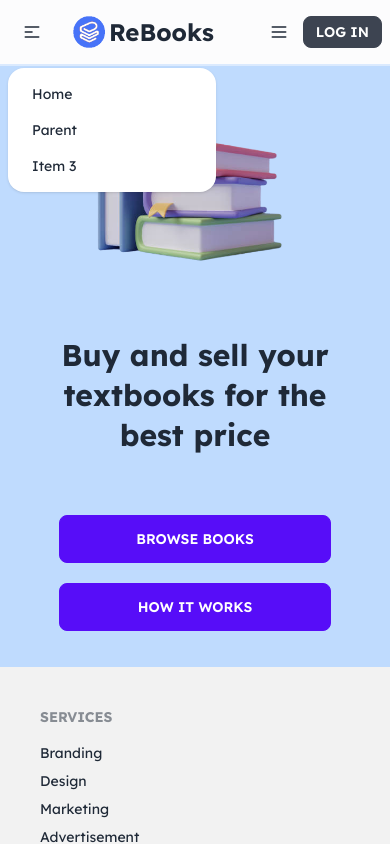
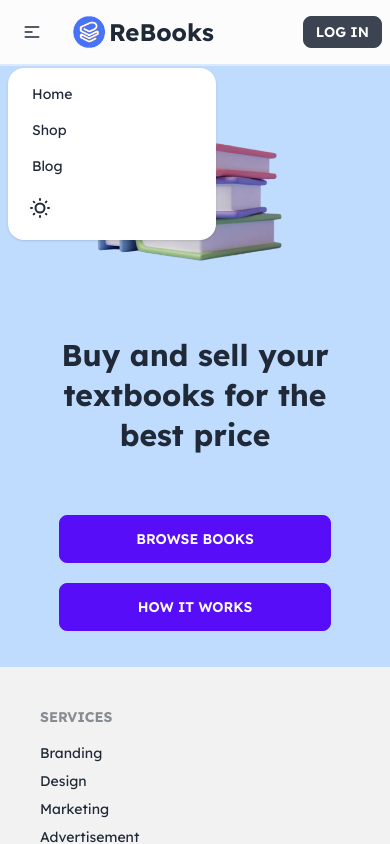
Before and after one commit to AbdullahAlAnasSaimon/Rebooks-client, a React (Create React App) app: page / in a window 390 px wide. Both pictures are taken after a click on the label 32 px from the left and 32 px from the top of the page. Shown: the top 844 px of the page. Built offline with nearby package versions, Linux system fonts and the light colour scheme; no server answers.

Commit message:
updated fake data

```diff
--- a/src/Layout/ShopLayout/ShopLayout.js
+++ b/src/Layout/ShopLayout/ShopLayout.js
@@ -40,7 +40,7 @@
             {/* <!-- Sidebar content here --> */}
             <li><Link to={`/shop`}>All Books</Link></li>
             {
-              categories.map(category => <li key={category._id}><Link to={`/shop/category/${category?.category_name}`}>{category?.category_name}</Link></li>)
+              categories.map(category => <li key={category._id}><Link to={`/shop/category/${category?._id}`}>{category?.category_name}</Link></li>)
             }
           </ul>
 
--- a/src/Pages/Shared/Header/Header.js
+++ b/src/Pages/Shared/Header/Header.js
@@ -23,13 +23,19 @@
               <svg xmlns="http://www.w3.org/2000/svg" className="h-5 w-5" fill="none" viewBox="0 0 24 24" stroke="currentColor"><path strokeLinecap="round" strokeLinejoin="round" strokeWidth="2" d="M4 6h16M4 12h8m-8 6h16" /></svg>
             </label>
             <ul tabIndex={0} className="menu menu-compact dropdown-content mt-3 p-2 shadow bg-base-100 rounded-box w-52">
-              <li><Link to='/'>Home</Link></li>
-              <li tabIndex={0}>
-                <Link className="justify-between">
-                  Parent
-                </Link>
-              </li>
-              <li><Link>Item 3</Link></li>
+            <li><Link to='/'>Home</Link></li>
+            <li tabIndex={0}><Link to='/shop'>Shop</Link></li>
+            <li><Link>Blog</Link></li>
+            <li>
+              <label className="swap swap-rotate rounded-full btn-circle">
+                {/* <!-- this hidden checkbox controls the state --> */}
+                <input type="checkbox" />
+                {/* <!-- moon icon --> */}
+                <svg className="swap-on fill-current w-6 h-6" xmlns="http://www.w3.org/2000/svg" viewBox="0 0 24 24"><path d="M21.64,13a1,1,0,0,0-1.05-.14,8.05,8.05,0,0,1-3.37.73A8.15,8.15,0,0,1,9.08,5.49a8.59,8.59,0,0,1,.25-2A1,1,0,0,0,8,2.36,10.14,10.14,0,1,0,22,14.05,1,1,0,0,0,21.64,13Zm-9.5,6.69A8.14,8.14,0,0,1,7.08,5.22v.27A10.15,10.15,0,0,0,17.22,15.63a9.79,9.79,0,0,0,2.1-.22A8.11,8.11,0,0,1,12.14,19.73Z" /></svg>
+                {/* <!-- sun icon --> */}
+                <svg className="swap-off fill-current w-6 h-6" xmlns="http://www.w3.org/2000/svg" viewBox="0 0 24 24"><path d="M5.64,17l-.71.71a1,1,0,0,0,0,1.41,1,1,0,0,0,1.41,0l.71-.71A1,1,0,0,0,5.64,17ZM5,12a1,1,0,0,0-1-1H3a1,1,0,0,0,0,2H4A1,1,0,0,0,5,12Zm7-7a1,1,0,0,0,1-1V3a1,1,0,0,0-2,0V4A1,1,0,0,0,12,5ZM5.64,7.05a1,1,0,0,0,.7.29,1,1,0,0,0,.71-.29,1,1,0,0,0,0-1.41l-.71-.71A1,1,0,0,0,4.93,6.34Zm12,.29a1,1,0,0,0,.7-.29l.71-.71a1,1,0,1,0-1.41-1.41L17,5.64a1,1,0,0,0,0,1.41A1,1,0,0,0,17.66,7.34ZM21,11H20a1,1,0,0,0,0,2h1a1,1,0,0,0,0-2Zm-9,8a1,1,0,0,0-1,1v1a1,1,0,0,0,2,0V20A1,1,0,0,0,12,19ZM18.36,17A1,1,0,0,0,17,18.36l.71.71a1,1,0,0,0,1.41,0,1,1,0,0,0,0-1.41ZM12,6.5A5.5,5.5,0,1,0,17.5,12,5.51,5.51,0,0,0,12,6.5Zm0,9A3.5,3.5,0,1,1,15.5,12,3.5,3.5,0,0,1,12,15.5Z" /></svg>
+              </label>
+            </li>
             </ul>
           </div>
           <Link to='/' className="btn btn-ghost normal-case">
@@ -56,7 +62,10 @@
           </ul>
         </div>
         <div className="navbar-end">
-          <label htmlFor="category-drawer" tabIndex={0} className="btn btn-ghost btn-circle lg:hidden">
+          <label htmlFor="category-drawer" tabIndex={0} className={`btn btn-ghost btn-circle lg:hidden ${window.location.pathname === '/shop' ? 'visible' : 'hidden'}`}>
+            <svg xmlns="http://www.w3.org/2000/svg" className="h-5 w-5" fill="none" viewBox="0 0 24 24" stroke="currentColor"><path strokeLinecap="round" strokeLinejoin="round" strokeWidth="2" d="M4 6h16M4 12h16m-16 6h16" /></svg>
+          </label>
+          <label htmlFor="dashboard-drawer" tabIndex={0} className={`btn btn-ghost btn-circle lg:hidden ${window.location.pathname === '/dashboard' ? 'visible' : 'hidden'}`}>
             <svg xmlns="http://www.w3.org/2000/svg" className="h-5 w-5" fill="none" viewBox="0 0 24 24" stroke="currentColor"><path strokeLinecap="round" strokeLinejoin="round" strokeWidth="2" d="M4 6h16M4 12h16m-16 6h16" /></svg>
           </label>
           {user?.uid ?
@@ -73,7 +82,7 @@
                     <span className="badge">New</span>
                   </Link>
                 </li>
-                <li><Link>Settings</Link></li>
+                {user?.uid && <li><Link to='/dashboard'>Dashboard</Link></li>}
                 <li><button onClick={handleLogOut}>Log Out</button></li>
               </ul>
             </div>
--- a/src/Pages/Shop/Shop.js
+++ b/src/Pages/Shop/Shop.js
@@ -18,10 +18,8 @@
     return <Loading/>
   }
 
-  console.log(allBooks);
-
   return (
-    <div>
+    <div className='grid grid-cols-1 md:grid-cols-2 gap-5'>
       {
         allBooks.map(book => <SingleBook
         key={book._id}
--- a/src/Pages/Shop/SingleBook/SingleBook.js
+++ b/src/Pages/Shop/SingleBook/SingleBook.js
@@ -2,18 +2,31 @@
 
 const SingleBook = ({book}) => {
   console.log(book);
-  const {name, condition, description, loacation, original_price, phone_number, photo, posting_time, resell_price, seller_email, seller_name, year_of_purchase, year_of_use} = book;
+  const {name, condition, description, location, original_price, phone_number, photo, posting_time, resell_price, seller_name, year_of_purchase, year_of_use} = book;
   return (
     <div className='my-5 w-11/12 md:w-full mx-auto md:mx-0'>
       <div className="card card-side bg-base-100 shadow-xl flex-col">
-        <figure className='w-auto md:w-5/12 rounded-xl p-4'><img className='rounded-lg w-full' src={photo} alt="Movie" /></figure>
+        <figure className='w-auto rounded-xl p-4'><img className='rounded-lg w-full' src={photo} alt="Movie" /></figure>
         <div className="card-body">
           <h2 className="card-title">{name}</h2>
           <p>{seller_name}</p>
+          <div className='grid grid-cols-2'>
+            <p>Condition: {condition}</p>
+            <p>Location: {location}</p>
+          </div>
+          <div className='grid grid-cols-2'>
+            <p>Condition: {phone_number}</p>
+            <p>{posting_time}</p>
+          </div>
+          <div className='grid grid-cols-2'>
+            <p>Purchase: {year_of_purchase}</p>
+            <p>Use Time: {year_of_use}</p>
+          </div>
+          <div className='grid grid-cols-2'>
+            <p>Price: ${resell_price}</p>
+            <p>Original Price: ${original_price}</p>
+          </div>
           <p>{description.slice(0, 100)}</p>
-          <div>
-            <p>{}</p>
-          </div>
           <div className="card-actions justify-end">
             <button className="btn btn-primary">Watch</button>
           </div>
--- a/src/Routes/Router/Router.js
+++ b/src/Routes/Router/Router.js
@@ -42,7 +42,7 @@
         element: <Shop></Shop>
       },
       {
-        path: '/shop/category/:category-name',
+        path: '/shop/category/:id',
         element: <Products></Products>
       }
     ]
```
Also changed, not shown: public/products.json (+7 -0 lines).
